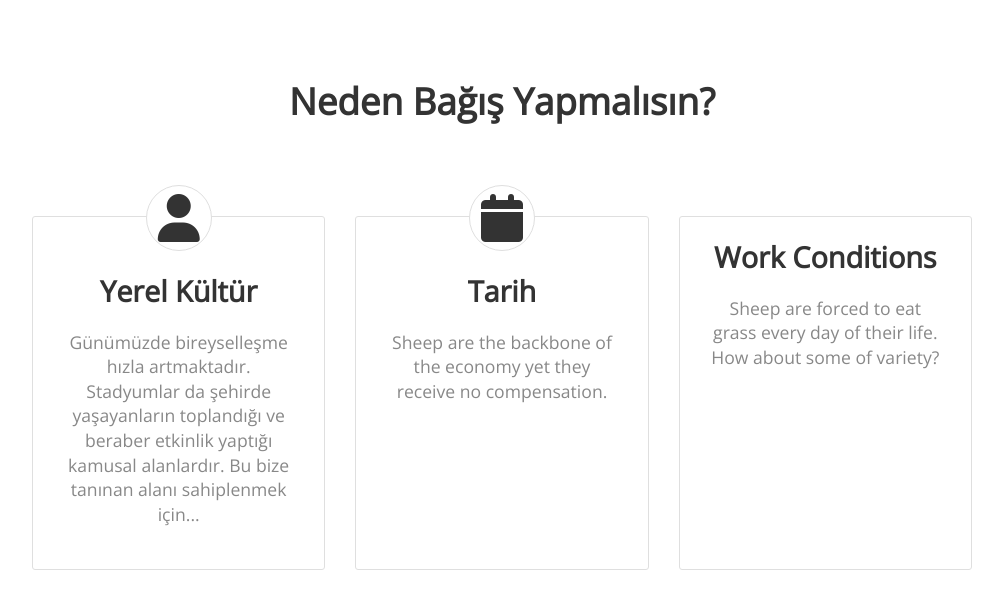
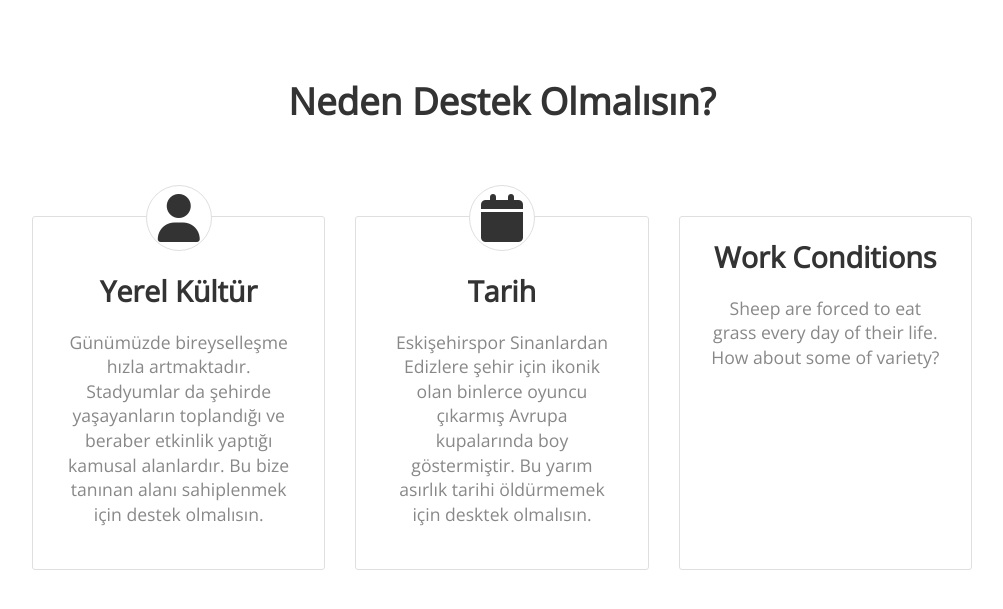
Before and after one commit to eskisehirsporyokolmasin/eskisehirsporyokolmasin.github.io, a Jekyll site: the page built from index.html, in a window 1280 px wide and 900 px high, scrolled down 441 px, cut to the strip 184-830 px from the top of the window. Shown: the top 609 px of the strip, without its empty margins (138-1141 px from the left). Built offline with Jekyll 4.4.1, drawn with Linux system fonts in a browser that asks for light colours; nearby versions of some CDN libraries; a script that is not in the unit is left out; some of the changed text lies outside the part shown.

Commit message:
Update index.html

```diff
--- a/index.html
+++ b/index.html
@@ -20,7 +20,7 @@ title: The Sheep Vote
 </header>
 
 <div class="container">
-	<h2 class="editable" style="text-align: center;">Neden Bağış Yapmalısın?</h2>
+	<h2 class="editable" style="text-align: center;">Neden Destek Olmalısın?</h2>
 
 	<ul class="thirds">
 		<li>
@@ -29,7 +29,7 @@ title: The Sheep Vote
 				<i class="fas fa-user" style="font-size: 3em;"></i>
 			</div>
 			<h3 class="editable">Yerel Kültür</h3>
-			<p class="editable">Günümüzde bireyselleşme hızla artmaktadır. Stadyumlar da şehirde yaşayanların toplandığı ve beraber etkinlik yaptığı kamusal alanlardır. Bu bize tanınan alanı sahiplenmek için... </p>
+			<p class="editable">Günümüzde bireyselleşme hızla artmaktadır. Stadyumlar da şehirde yaşayanların toplandığı ve beraber etkinlik yaptığı kamusal alanlardır. Bu bize tanınan alanı sahiplenmek için destek olmalısın. </p>
 		</li>
 
 		<li>
@@ -38,7 +38,7 @@ title: The Sheep Vote
 				<i class="fa-solid fa-calendar" style="font-size: 3em;"></i>
 			</div>
 			<h3 class="editable">Tarih</h3>
-			<p class="editable">Sheep are the backbone of the economy yet they receive no compensation.</p>
+			<p class="editable">Eskişehirspor Sinanlardan Edizlere şehir için ikonik olan binlerce oyuncu çıkarmış Avrupa kupalarında boy göstermiştir. Bu yarım asırlık tarihi öldürmemek için desktek olmalısın.</p>
 		</li>
 
 		<li>
@@ -80,7 +80,7 @@ title: The Sheep Vote
 <div class="darker">
 	<div class="container">
 		<h2 class="editable">Bize Katıl!</h2>
-		<p class="editable" style="text-align: center;">Güncellemelerden haberdar olmak için lütfen bültenimize abone olun.</p>
+		<p class="editable" style="text-align: center;">Güncellemelerden haberdar olmak için bültenimize abone olun.</p>
 		<form action="{{ site.newsletter_action }}" method="post">
 			<input type="text" name="EMAIL" placeholder="Email">
 			<input type="submit" value="Abone Ol"/>
```
